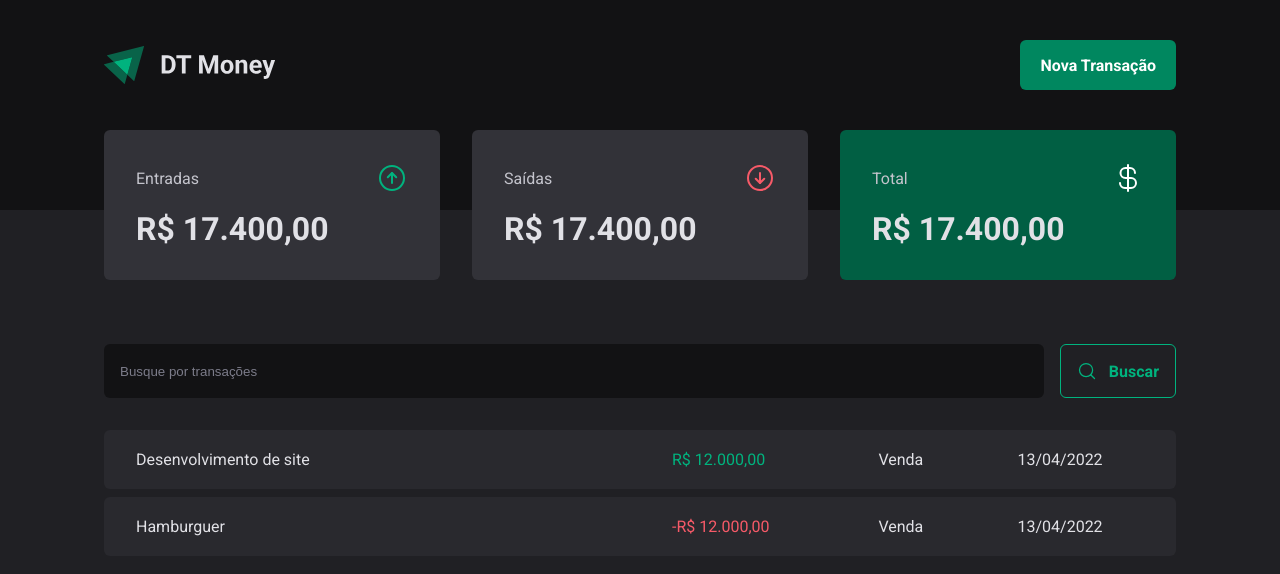
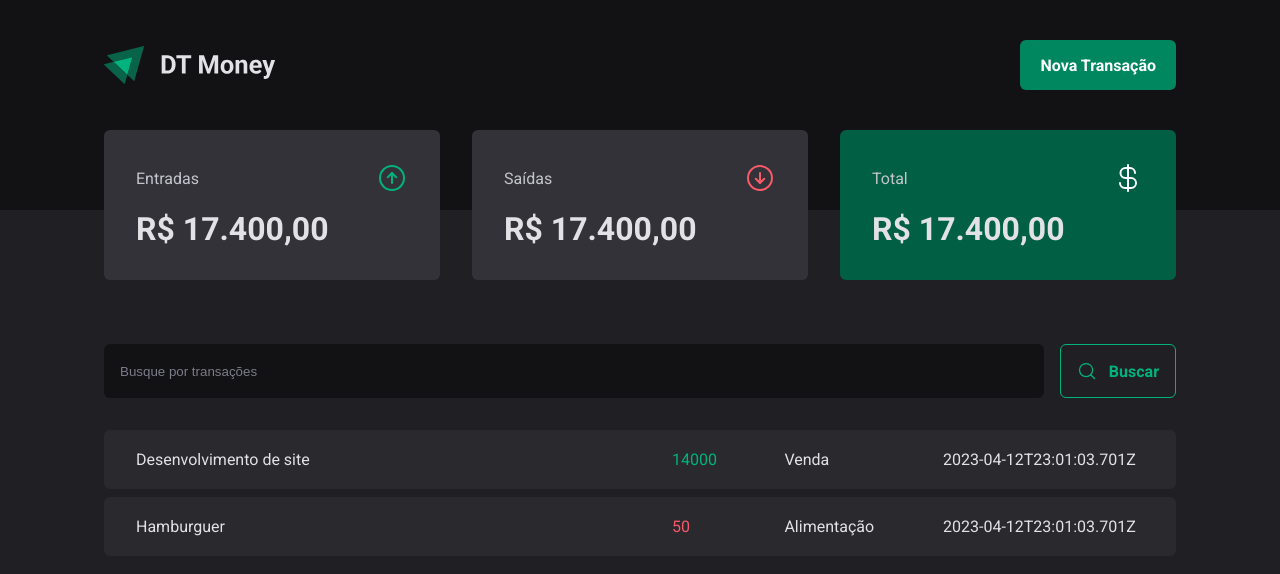
Before and after one commit to lucasivisson/DT-Money, a React (Vite) app: page / in a window 1280 px wide. Shown: the top 574 px of the page. Built offline with nearby package versions, Linux system fonts and the light colour scheme; no server answers; data requests are answered from the project's data file.

Commit message:
✨ consuming our first request

```diff
--- a/package.json
+++ b/package.json
@@ -7,7 +7,7 @@
     "dev": "vite",
     "build": "tsc && vite build",
     "preview": "vite preview",
-    "dev:server": "json server server.json -p 3000 -w -d 500"
+    "dev:server": "json-server server.json -p 3000 -w -d 500"
   },
   "dependencies": {
     "@radix-ui/react-dialog": "^1.0.3",
--- a/src/pages/Transactions/index.tsx
+++ b/src/pages/Transactions/index.tsx
@@ -1,17 +1,29 @@
-import { useEffect } from "react";
+import { useEffect, useState } from "react";
 import { Header } from "../../components/Header";
 import { Summary } from "../../components/Summary";
 import { SearchForm } from "./components/SearchForm";
 import { PriceHighlight, TransactionsContainer, TransactionsTable } from "./styles";
 
+interface Transaction {
+  id: number;
+  description: string;
+  type: 'income' | 'outcome';
+  price: number;
+  category: string;
+  createdAt: string;
+}
+
 export function Transactions() {
+  const [transactions, setTransactions] = useState<Transaction[]>([]);
+  async function loadTransactions() {
+    const response = await fetch('http://localhost:3000/transactions');
+    const data = await response.json();
+
+    setTransactions(data);
+  }
+
   useEffect(() => {
-    fetch('http://localhost:3000/transactions')
-    .then(response => {
-      response.json()
-    }).then(data => {
-      console.log(data);
-    });
+    loadTransactions();
   }, [])
 
 
@@ -22,34 +34,23 @@
 
       <TransactionsContainer>
         <SearchForm/>
+
         <TransactionsTable>
           <tbody>
-            <tr>
-              <td width="50%">Desenvolvimento de site</td>
-              <td>
-                <PriceHighlight variant="income">
-                  R$ 12.000,00
-                </PriceHighlight>
-              </td>
-              <td>Venda</td>
-              <td>13/04/2022</td>
-            </tr>
-            <tr>
-              <td width="50%">Hamburguer</td>
-              <td>
-                <PriceHighlight variant="outcome">
-                  -R$ 12.000,00
-                </PriceHighlight>
-              </td>
-              <td>Venda</td>
-              <td>13/04/2022</td>
-            </tr>
-            {/* <tr>
-              <td width="50%">Alimentação</td>
-              <td>R$ 12.000,00</td>
-              <td>Venda</td>
-              <td>13/04/2022</td>
-            </tr> */}
+            {transactions.map(transaction => {
+              return (
+              <tr key={transaction.id}>
+                <td width="50%">{transaction.description}</td>
+                <td>
+                  <PriceHighlight variant={transaction.type}>
+                    {transaction.price}
+                  </PriceHighlight>
+                </td>
+                <td>{transaction.category}</td>
+                <td>{transaction.createdAt}</td>
+              </tr>
+              );
+            })}
           </tbody>
         </TransactionsTable>
       </TransactionsContainer>
```
